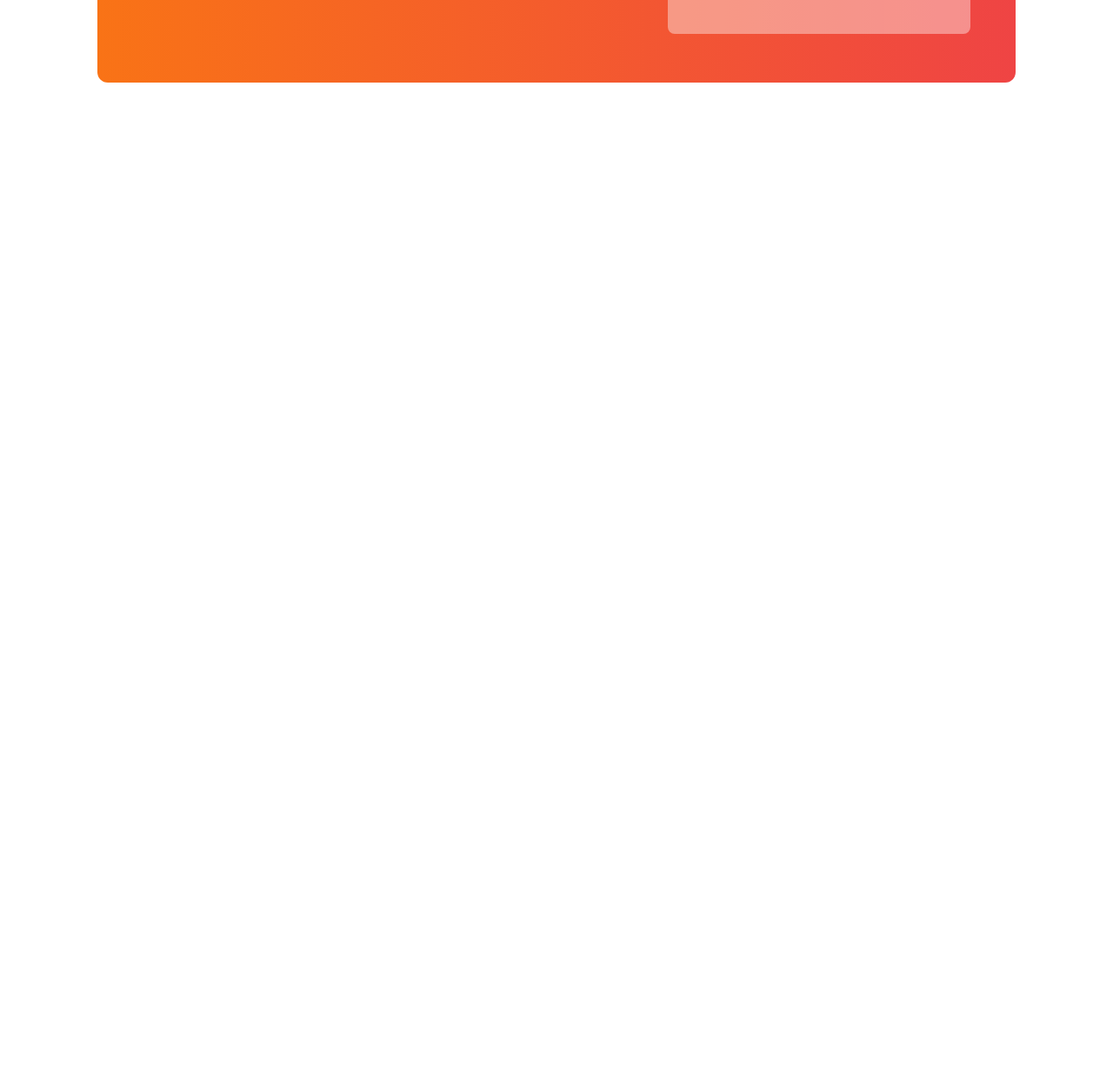
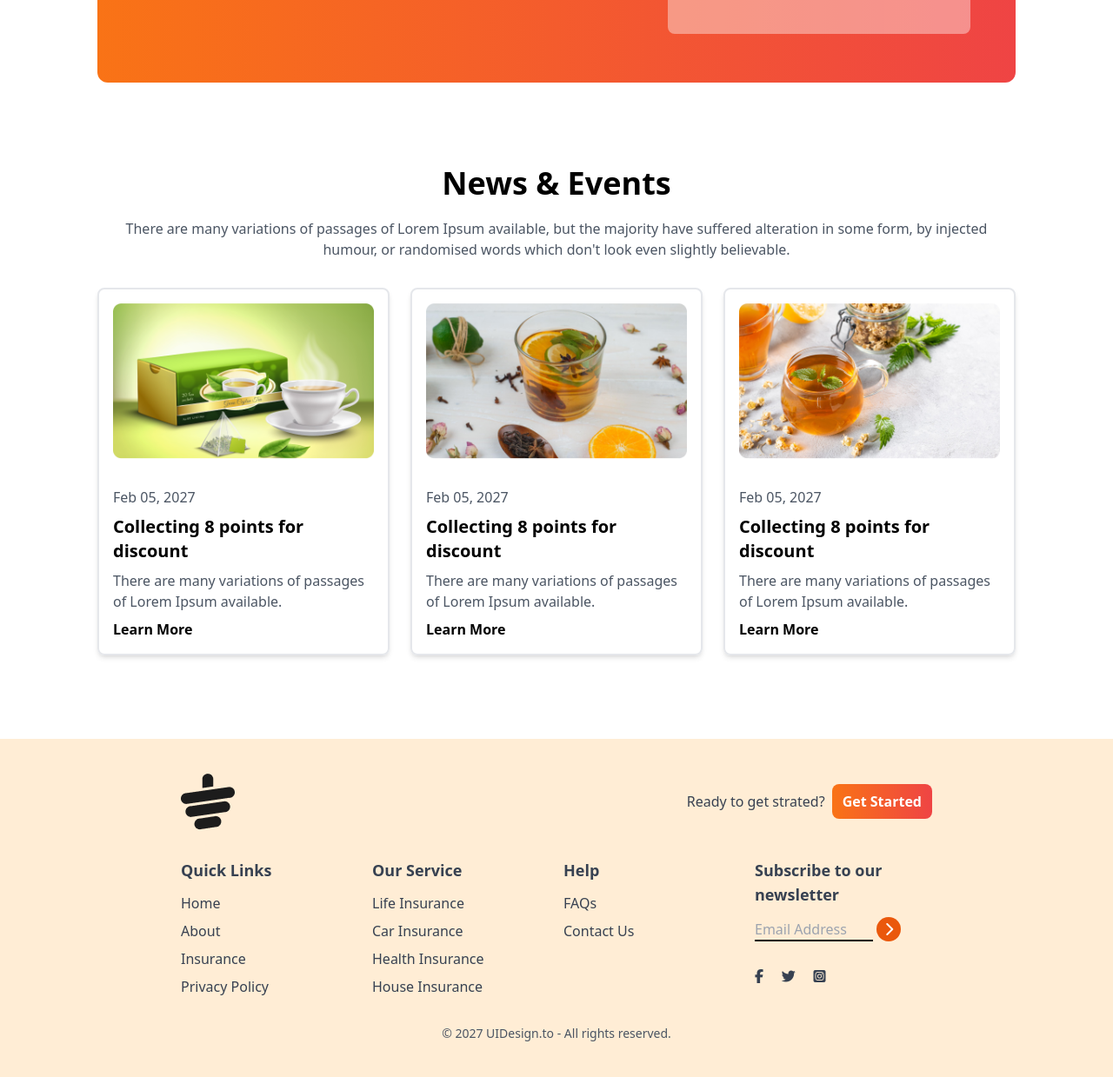
Before and after one commit to jannatuljyoti/tea-house, a plain HTML site: page index.html in a window 1280 px wide. Shown: the part 2325-3564 px from the top of the page at 87% size. Before the commit the page ends 2516 px from the top, so only its background shows below. Drawn offline with nearby package versions, Linux system fonts and the light colour scheme.

Commit message:
added footer section

```diff
--- a/index.html
+++ b/index.html
@@ -236,6 +236,147 @@
       </div>
     </section>
 
+    <!-- News & Event Section -->
+
+    <section class="mb-24">
+      <!-- title -->
+      <div class="text-center mb-8">
+        <h1 class="text-3xl md:text-4xl font-bold mb-5">News & Events</h1>
+        <p class="text-gray-600">There are many variations of passages of Lorem Ipsum available, but the majority have suffered alteration in some form, by injected humour, or randomised words which don't look even slightly believable.  </p>
+      </div>
+
+      <!-- news cards -->
+
+      <div class="grid grid-cols-1 lg:grid-cols-3 gap-6 text-center">
+        <div class="rounded-lg shadow-md bg-white-50 overflow-hidden border-2"><img class="mx-auto px-4 py-4" src="images/news-1.png" alt="">
+
+          <div class="p-4 text-left">
+            <p class="text-gray-600 pb-2">Feb 05, 2027</p>
+            <h2 class="font-bold text-xl pb-2">Collecting 8 points for discount</h2>
+            <p class="text-gray-600 pb-2">There are many variations of passages of Lorem Ipsum available.</p>
+
+            <button><span class="text-base font-bold">Learn More</span></button>
+          </div>
+
+        </div>
+
+        <div class="rounded-lg shadow-md bg-white-50 overflow-hidden border-2"><img class="mx-auto px-4 py-4" src="images/news-2.png" alt="">
+
+          <div class="p-4 text-left">
+            <p class="text-gray-600 pb-2">Feb 05, 2027</p>
+            <h2 class="font-bold text-xl pb-2">Collecting 8 points for discount</h2>
+            <p class="text-gray-600 pb-2">There are many variations of passages of Lorem Ipsum available.</p>
+
+            <button><span class="text-base font-bold">Learn More</span></button>
+          </div>
+
+        </div>
+
+        <div class="rounded-lg shadow-md bg-white-50 overflow-hidden border-2"><img class="mx-auto px-4 py-4" src="images/news-3.png" alt="">
+
+          <div class="p-4 text-left">
+            <p class="text-gray-600 pb-2">Feb 05, 2027</p>
+            <h2 class="font-bold text-xl pb-2">Collecting 8 points for discount</h2>
+            <p class="text-gray-600 pb-2">There are many variations of passages of Lorem Ipsum available.</p>
+
+            <button><span class="text-base font-bold">Learn More</span></button>
+          </div>
+
+        </div>
+
+      </div>
+
+
+    </section>
     </main>
+
+    <!-- footer section -->
+
+    <footer class="bg-orange-100 text-gray-700 py-10 px-4 md:px-16">
+      <div class="w-9/12 mx-auto">
+        <!-- logo -->
+         <div class="mb-8 flex justify-between">
+          <img src="images/cup.png" alt="">
+          <div class="flex items-center gap-2">
+            <h4>Ready to get strated?</h4>
+            <button class="bg-gradient-to-r from-orange-500 to-red-500 px-3 py-2 rounded-lg text-white font-bold">Get Started</button>
+          </div>
+         </div>
+
+         <!-- links -->
+
+         <div class="grid grid-cols-1 md:grid-cols-2 lg:grid-cols-4 gap-4">
+
+          <!-- first column -->
+
+          <div>
+            <h3 class="font-semibold text-lg mb-3">Quick Links</h3>
+            <ul class="space-y-2">
+              <li><a class="hover:text-orange-600" href="">Home</a></li>
+              <li><a class="hover:text-orange-600" href="">About</a></li>
+              <li><a class="hover:text-orange-600" href="">Insurance</a></li>
+              <li><a class="hover:text-orange-600" href="">Privacy Policy</a></li>
+            </ul>
+
+          </div>
+
+          <!-- second column -->
+          <div>
+            <h3 class="font-semibold text-lg mb-3">Our Service</h3>
+            <ul class="space-y-2">
+              <li><a class="hover:text-orange-600" href="">Life Insurance</a></li>
+              <li><a class="hover:text-orange-600" href="">Car Insurance</a></li>
+              <li><a class="hover:text-orange-600" href="">Health Insurance</a></li>
+              <li><a class="hover:text-orange-600" href="">House Insurance</a></li>
+            </ul>
+
+          </div>
+
+          <!-- third column -->
+
+          <div>
+            <h3 class="font-semibold text-lg mb-3">Help</h3>
+            <ul class="space-y-2">
+              <li><a class="hover:text-orange-600" href="">FAQs</a></li>
+              <li><a class="hover:text-orange-600" href="">Contact Us</a></li>
+
+            </ul>
+
+          </div>
+
+          <!-- fourth column -->
+           <div>
+            <h3 class="font-semibold text-lg mb-3">Subscribe to our newsletter</h3>
+
+            <div class="flex flex-col space-y-3">
+              <div>
+                <input
+                placeholder="Email Address"
+                type="text"
+                class="bg-transparent border-b-2 border-black w-4/6"
+              />
+
+              <i class="fa-solid fa-chevron-right w-7 h-7 bg-orange-600 inline-flex rounded-full text-white items-center justify-center"></i>
+
+              <div class="flex justify-between w-2/5 mb-2 mt-8">
+                <i class="fa-brands fa-facebook-f"></i>
+                <i class="fa-brands fa-twitter"></i>
+                <i class="fa-brands fa-square-instagram"></i>
+              </div>
+              </div>
+
+            </div>
+           </div>
+
+         </div>
+
+         <div class="text-center pt-4 mt-4">
+          <p class="text-sm text-gray-600">© 2027 UIDesign.to - All rights reserved.</p>
+
+         </div>
+
+      </div>
+
+    </footer>
 </body>
 </html>
```
